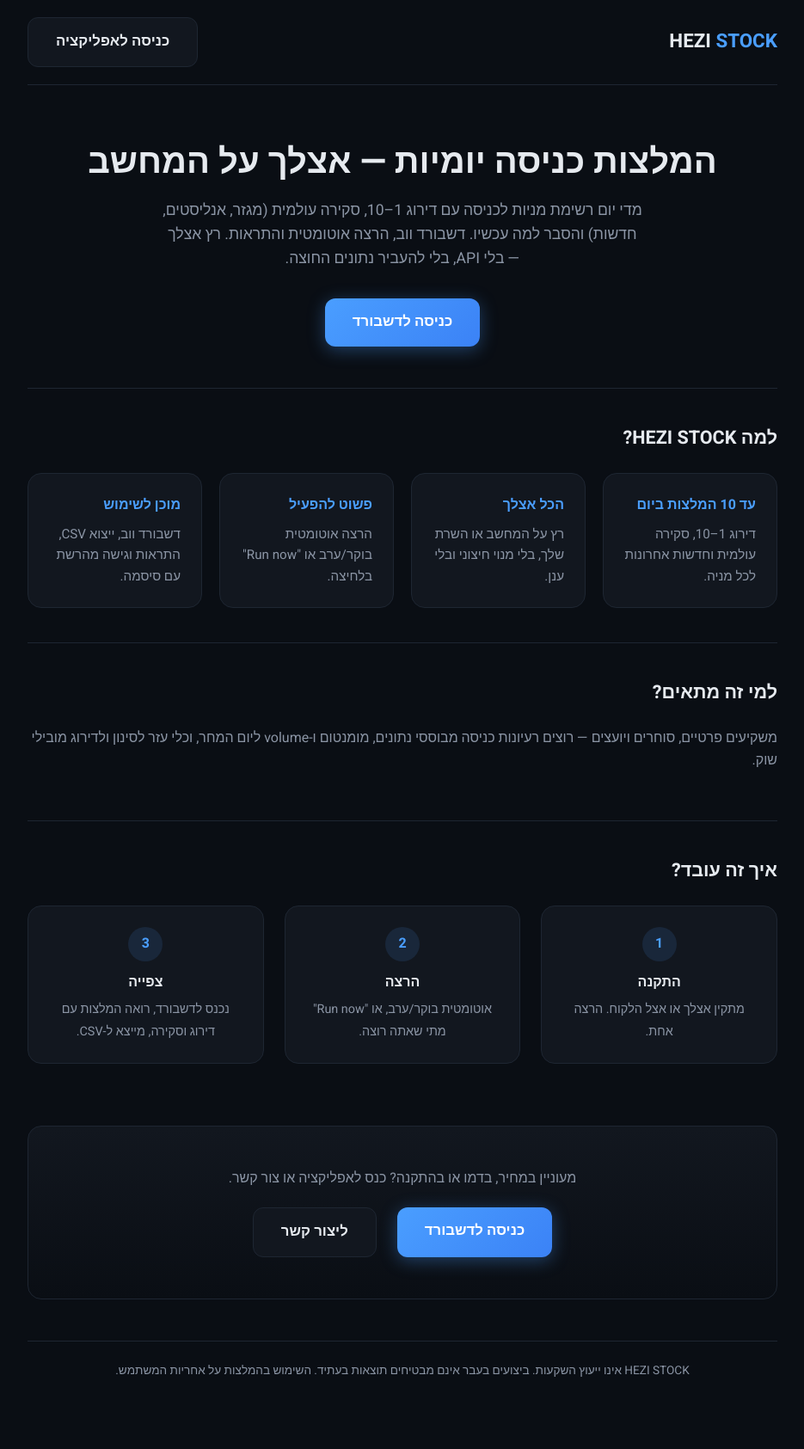
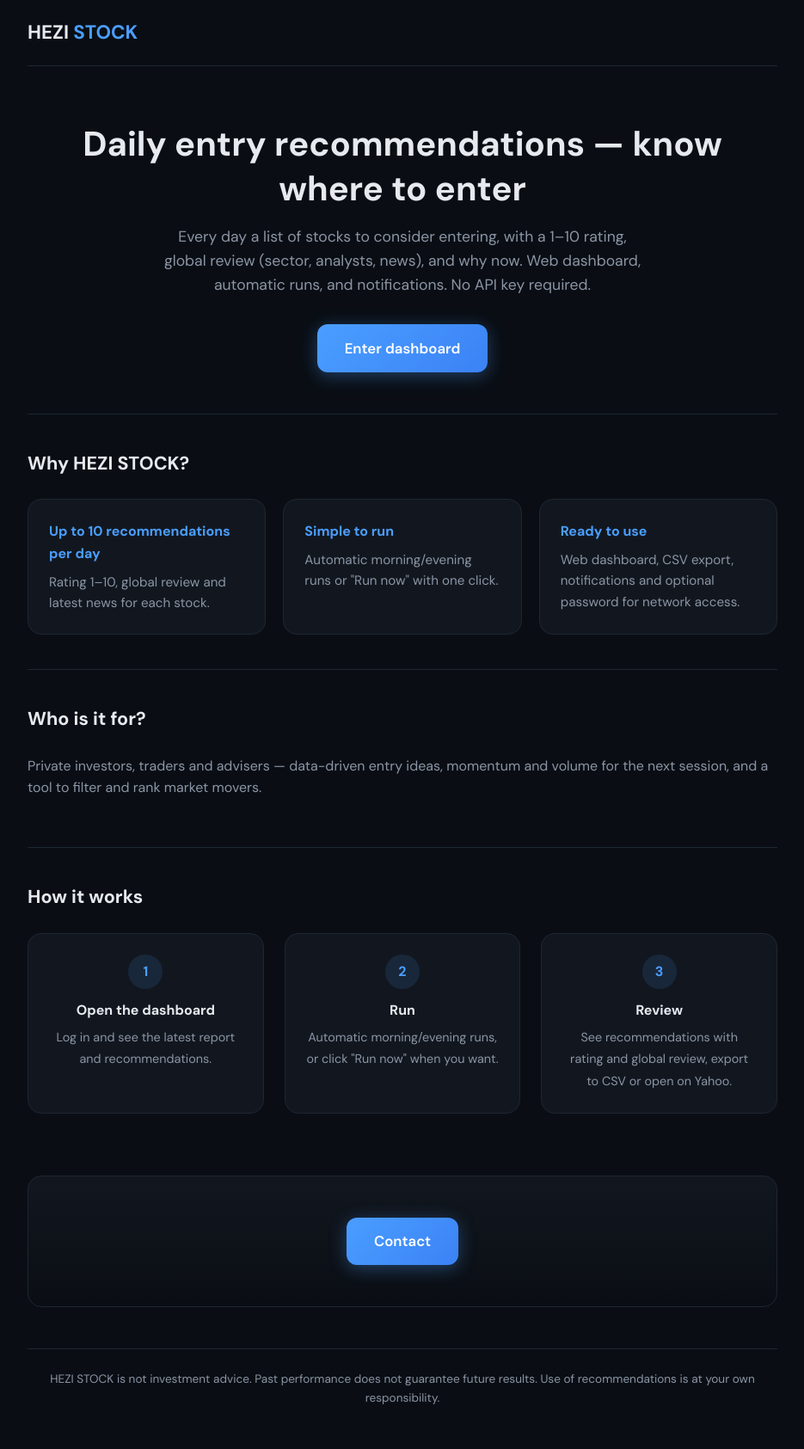
Before and after one commit to HeziStock/hezi-stock, a Flask app: page / in a window 1280 px wide. Shown: the whole page at 86% size, without its empty margins (172-1107 px from the left). Before the commit the page ends 1601 px from the top, so only its background shows below. Run offline with Flask 3, Linux system fonts and the light colour scheme.

Commit message:
Update landing page

```diff
--- a/templates/landing.html
+++ b/templates/landing.html
@@ -1,14 +1,14 @@
 <!DOCTYPE html>
-<html lang="he" dir="rtl">
+<html lang="en">
 <head>
   <meta charset="UTF-8">
   <meta name="viewport" content="width=device-width, initial-scale=1.0">
-  <title>HEZI STOCK — המלצות מניות יומיות, דירוג וסקירה עולמית</title>
-  <meta name="description" content="עד 10 מניות מומלצות ביום עם דירוג 1–10 וסקירה. דשבורד ווב, הרצה אצלך, בלי מנוי חיצוני.">
+  <title>HEZI STOCK — Daily stock recommendations, ratings & global review</title>
+  <meta name="description" content="Up to 10 stock recommendations per day with 1–10 rating and global review. Web dashboard, automatic runs, no external subscription.">
   <link rel="icon" type="image/svg+xml" href="{{ url_for('static', filename='favicon.svg') }}">
   <link rel="preconnect" href="https://fonts.googleapis.com">
   <link rel="preconnect" href="https://fonts.gstatic.com" crossorigin>
-  <link href="https://fonts.googleapis.com/css2?family=Heebo:wght@400;500;600;700&display=swap" rel="stylesheet">
+  <link href="https://fonts.googleapis.com/css2?family=DM+Sans:wght@400;500;600;700&display=swap" rel="stylesheet">
   <style>
     :root {
       --bg: #0a0e14;
@@ -23,7 +23,7 @@
     }
     * { box-sizing: border-box; margin: 0; padding: 0; }
     body {
-      font-family: 'Heebo', 'Segoe UI', sans-serif;
+      font-family: 'DM Sans', 'Segoe UI', sans-serif;
       background: var(--bg);
       color: var(--text);
       line-height: 1.6;
@@ -76,7 +76,7 @@
       color: var(--text);
       border: 1px solid var(--border);
       box-shadow: none;
-      margin-right: 0.75rem;
+      margin-left: 0.75rem;
     }
     .btn-secondary:hover { background: #1a2029; border-color: var(--accent); }
     .section {
@@ -155,73 +155,66 @@
   <div class="wrap">
     <header>
       <span class="logo">HEZI<span> STOCK</span></span>
-      <a href="{{ url_for('dashboard') }}" class="btn btn-secondary">כניסה לאפליקציה</a>
     </header>
 
     <section class="hero">
-      <h1>המלצות כניסה יומיות — אצלך על המחשב</h1>
-      <p>מדי יום רשימת מניות לכניסה עם דירוג 1–10, סקירה עולמית (מגזר, אנליסטים, חדשות) והסבר למה עכשיו. דשבורד ווב, הרצה אוטומטית והתראות. רץ אצלך — בלי API, בלי להעביר נתונים החוצה.</p>
-      <a href="{{ url_for('dashboard') }}" class="btn">כניסה לדשבורד</a>
+      <h1>Daily entry recommendations — know where to enter</h1>
+      <p>Every day a list of stocks to consider entering, with a 1–10 rating, global review (sector, analysts, news), and why now. Web dashboard, automatic runs, and notifications. No API key required.</p>
+      <a href="{{ url_for('dashboard') }}" class="btn">Enter dashboard</a>
     </section>
 
     <section class="section">
-      <h2>למה HEZI STOCK?</h2>
+      <h2>Why HEZI STOCK?</h2>
       <div class="cards">
         <div class="card">
-          <h3>עד 10 המלצות ביום</h3>
-          <p>דירוג 1–10, סקירה עולמית וחדשות אחרונות לכל מניה.</p>
+          <h3>Up to 10 recommendations per day</h3>
+          <p>Rating 1–10, global review and latest news for each stock.</p>
         </div>
         <div class="card">
-          <h3>הכל אצלך</h3>
-          <p>רץ על המחשב או השרת שלך, בלי מנוי חיצוני ובלי ענן.</p>
+          <h3>Simple to run</h3>
+          <p>Automatic morning/evening runs or "Run now" with one click.</p>
         </div>
         <div class="card">
-          <h3>פשוט להפעיל</h3>
-          <p>הרצה אוטומטית בוקר/ערב או "Run now" בלחיצה.</p>
-        </div>
-        <div class="card">
-          <h3>מוכן לשימוש</h3>
-          <p>דשבורד ווב, ייצוא CSV, התראות וגישה מהרשת עם סיסמה.</p>
+          <h3>Ready to use</h3>
+          <p>Web dashboard, CSV export, notifications and optional password for network access.</p>
         </div>
       </div>
     </section>
 
     <section class="section">
-      <h2>למי זה מתאים?</h2>
-      <p style="color: var(--text-soft); margin-bottom: 1rem;">משקיעים פרטיים, סוחרים ויועצים — רוצים רעיונות כניסה מבוססי נתונים, מומנטום ו-volume ליום המחר, וכלי עזר לסינון ולדירוג מובילי שוק.</p>
+      <h2>Who is it for?</h2>
+      <p style="color: var(--text-soft); margin-bottom: 1rem;">Private investors, traders and advisers — data-driven entry ideas, momentum and volume for the next session, and a tool to filter and rank market movers.</p>
     </section>
 
     <section class="section">
-      <h2>איך זה עובד?</h2>
+      <h2>How it works</h2>
       <div class="steps">
         <div class="step">
           <div class="step-num">1</div>
-          <strong>התקנה</strong>
-          <span>מתקין אצלך או אצל הלקוח. הרצה אחת.</span>
+          <strong>Open the dashboard</strong>
+          <span>Log in and see the latest report and recommendations.</span>
         </div>
         <div class="step">
           <div class="step-num">2</div>
-          <strong>הרצה</strong>
-          <span>אוטומטית בוקר/ערב, או "Run now" מתי שאתה רוצה.</span>
+          <strong>Run</strong>
+          <span>Automatic morning/evening runs, or click "Run now" when you want.</span>
         </div>
         <div class="step">
           <div class="step-num">3</div>
-          <strong>צפייה</strong>
-          <span>נכנס לדשבורד, רואה המלצות עם דירוג וסקירה, מייצא ל-CSV.</span>
+          <strong>Review</strong>
+          <span>See recommendations with rating and global review, export to CSV or open on Yahoo.</span>
         </div>
       </div>
     </section>
 
     <div class="cta-box">
-      <p>מעוניין במחיר, בדמו או בהתקנה? כנס לאפליקציה או צור קשר.</p>
       <div class="cta-buttons">
-        <a href="{{ url_for('dashboard') }}" class="btn">כניסה לדשבורד</a>
-        <a href="mailto:hezi.marudi@gmail.com?subject=HEZI%20STOCK%20-%20דמו%20או%20מחיר" class="btn btn-secondary">ליצור קשר</a>
+        <a href="mailto:hezi.marudi@gmail.com?subject=HEZI%20STOCK%20-%20Demo%20or%20pricing" class="btn">Contact</a>
       </div>
     </div>
 
     <footer>
-      HEZI STOCK אינו ייעוץ השקעות. ביצועים בעבר אינם מבטיחים תוצאות בעתיד. השימוש בהמלצות על אחריות המשתמש.
+      HEZI STOCK is not investment advice. Past performance does not guarantee future results. Use of recommendations is at your own responsibility.
     </footer>
   </div>
 </body>
```
